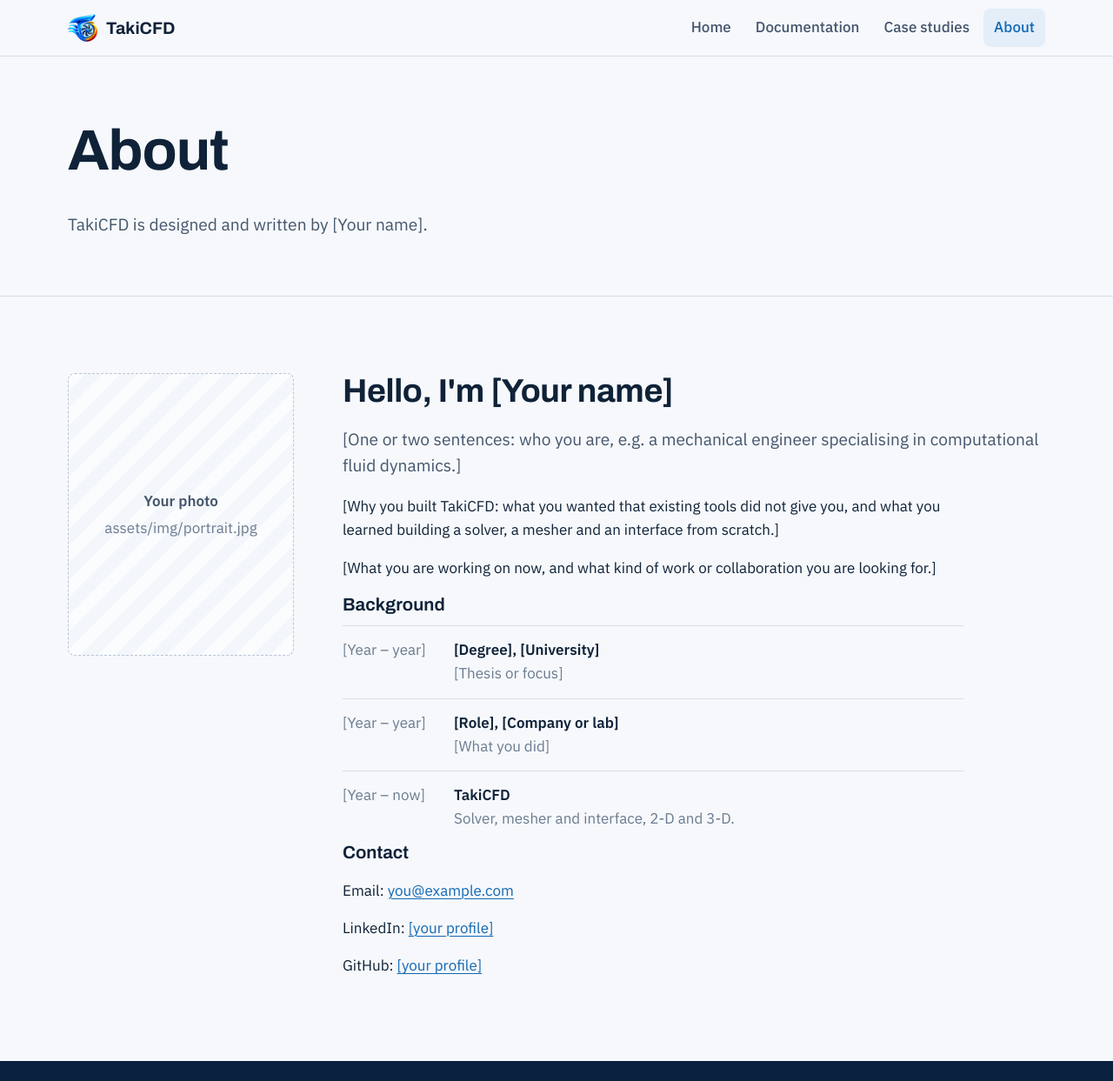
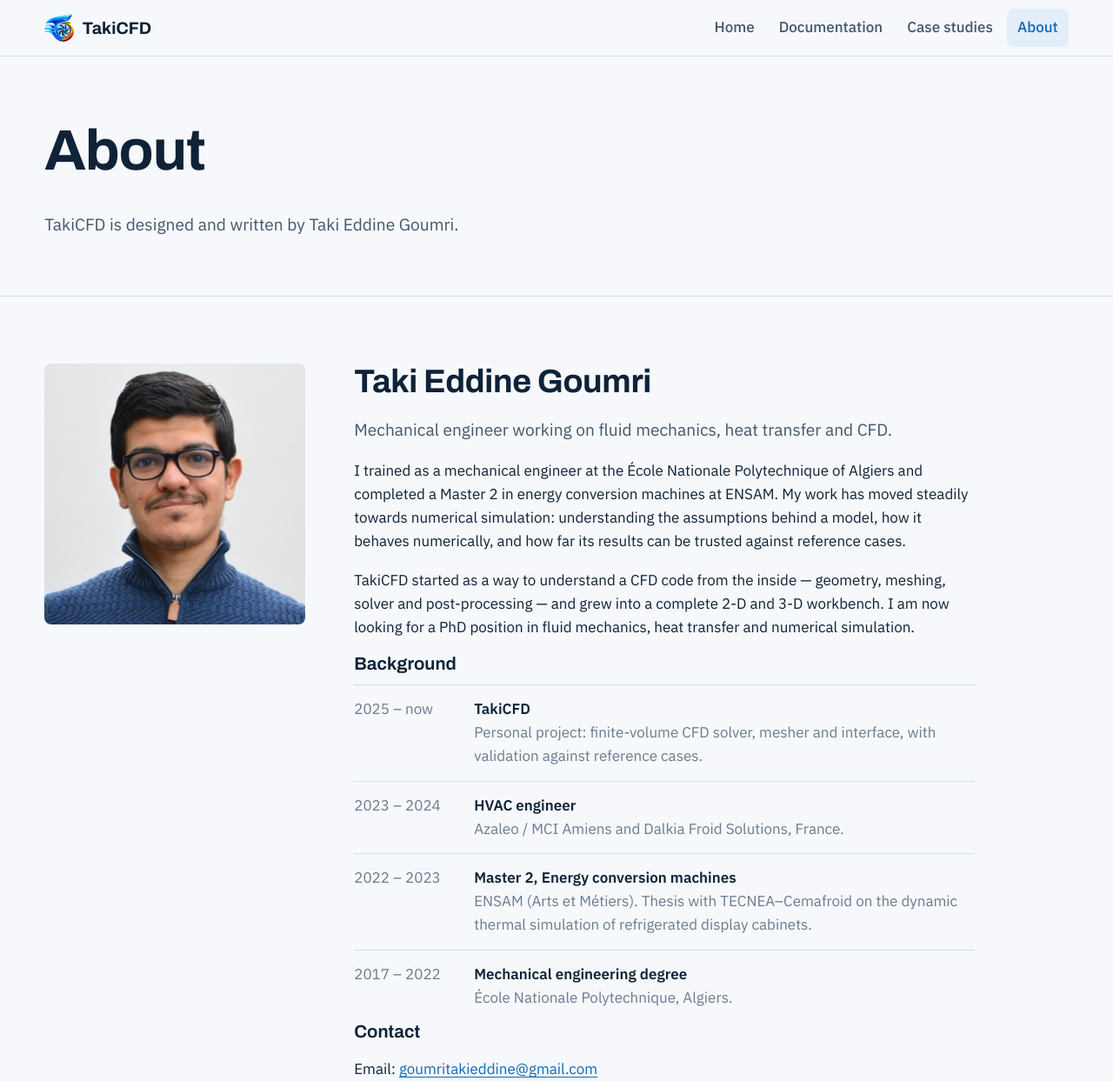
Before and after one commit to taki2023/CFD, a plain HTML site: page cfd_website/about.html in a window 1280 px wide. Shown: the top 1243 px of the page at 87% size. Drawn offline with Linux system fonts and the light colour scheme.

Commit message:
Add files via upload

```diff
--- a/cfd_website/about.html
+++ b/cfd_website/about.html
@@ -22,30 +22,31 @@
 
 <div class="page-head"><div class="wrap">
   <h1>About</h1>
-  <p class="lead">TakiCFD is designed and written by [Your name].</p>
+  <p class="lead">TakiCFD is designed and written by Taki Eddine Goumri.</p>
 </div></div>
 <section><div class="wrap about">
-  <!-- Replace with your photo: <img class="portrait" src="assets/img/portrait.jpg" alt="Portrait of [Your name]"> -->
-  <div class="portrait slot"><div><strong>Your photo</strong>assets/img/portrait.jpg</div></div>
+  <img class="portrait" src="assets/img/portrait.jpg" alt="Portrait of Taki Eddine Goumri" width="360" height="360">
   <div>
-    <h2>Hello, I'm [Your name]</h2>
-    <p class="lead">[One or two sentences: who you are, e.g. a mechanical engineer specialising in computational fluid dynamics.]</p>
-    <p>[Why you built TakiCFD: what you wanted that existing tools did not give you, and what you learned building a solver, a mesher
-      and an interface from scratch.]</p>
-    <p>[What you are working on now, and what kind of work or collaboration you are looking for.]</p>
+    <h2>Taki Eddine Goumri</h2>
+    <p class="lead">Mechanical engineer working on fluid mechanics, heat transfer and CFD.</p>
+    <p>I trained as a mechanical engineer at the École Nationale Polytechnique of Algiers and completed a Master 2 in energy
+      conversion machines at ENSAM. My work has moved steadily towards numerical simulation: understanding the assumptions behind
+      a model, how it behaves numerically, and how far its results can be trusted against reference cases.</p>
+    <p>TakiCFD started as a way to understand a CFD code from the inside — geometry, meshing, solver and post-processing — and grew
+      into a complete 2-D and 3-D workbench. I am now looking for a PhD position in fluid mechanics, heat transfer and numerical simulation.</p>
 
     <h3>Background</h3>
     <ol class="timeline">
-      <li><time>[Year – year]</time><div><strong>[Degree], [University]</strong><br><span class="muted">[Thesis or focus]</span></div></li>
-      <li><time>[Year – year]</time><div><strong>[Role], [Company or lab]</strong><br><span class="muted">[What you did]</span></div></li>
-      <li><time>[Year – now]</time><div><strong>TakiCFD</strong><br><span class="muted">Solver, mesher and interface, 2-D and 3-D.</span></div></li>
+      <li><time>2025 – now</time><div><strong>TakiCFD</strong><br><span class="muted">Personal project: finite-volume CFD solver, mesher and interface, with validation against reference cases.</span></div></li>
+      <li><time>2023 – 2024</time><div><strong>HVAC engineer</strong><br><span class="muted">Azaleo / MCI Amiens and Dalkia Froid Solutions, France.</span></div></li>
+      <li><time>2022 – 2023</time><div><strong>Master 2, Energy conversion machines</strong><br><span class="muted">ENSAM (Arts et Métiers). Thesis with TECNEA–Cemafroid on the dynamic thermal simulation of refrigerated display cabinets.</span></div></li>
+      <li><time>2017 – 2022</time><div><strong>Mechanical engineering degree</strong><br><span class="muted">École Nationale Polytechnique, Algiers.</span></div></li>
     </ol>
 
     <h3>Contact</h3>
     <ul class="contact-list">
-      <li>Email: <a href="mailto:you@example.com">you@example.com</a></li>
-      <li>LinkedIn: <a href="https://www.linkedin.com/">[your profile]</a></li>
-      <li>GitHub: <a href="https://github.com/">[your profile]</a></li>
+      <li>Email: <a href="mailto:goumritakieddine@gmail.com">goumritakieddine@gmail.com</a></li>
+      <li>GitHub: <a href="https://github.com/taki2023">github.com/taki2023</a></li>
     </ul>
   </div>
 </div></section>
@@ -55,7 +56,7 @@
   <div class="wrap">
     <div>
       <strong style="color:#fff">TakiCFD</strong> — a 2-D and 3-D finite-volume CFD workbench.<br>
-      © <span data-year>2026</span> [Your name]. All rights reserved.
+      © 2026 Taki Eddine Goumri.
     </div>
     <nav aria-label="Footer"><a href="index.html">Home</a><a href="docs.html">Documentation</a><a href="cases/index.html">Case studies</a><a href="about.html">About</a></nav>
   </div>
--- a/cfd_website/assets/css/style.css
+++ b/cfd_website/assets/css/style.css
@@ -21,7 +21,7 @@
   --f-mono: "IBM Plex Mono", Consolas, monospace;
 
   --measure: 70ch;
-  --wrap: 1180px;
+  --wrap: 1360px;
   --r-s: 4px;
   --r-m: 8px;
 }
@@ -29,9 +29,10 @@
 *, *::before, *::after { box-sizing: border-box; }
 html { scroll-behavior: smooth; }
 @media (prefers-reduced-motion: reduce) { html { scroll-behavior: auto; } }
+html { font-size: clamp(16px, 0.42vw + 10.5px, 20px); }   /* 16 px on phones → ~18.5 px on a 1920 px screen */
 body {
   margin: 0; background: var(--paper); color: var(--ink);
-  font: 400 17px/1.6 var(--f-body);
+  font: 400 1.0625rem/1.6 var(--f-body);
   -webkit-font-smoothing: antialiased; text-rendering: optimizeLegibility;
 }
 img { max-width: 100%; height: auto; display: block; }
@@ -55,21 +56,21 @@ kbd { border: 1px solid var(--line); border-bottom-width: 2px; border-radius: va
 pre { background: var(--deep); color: #dbe7f5; padding: 16px 18px; border-radius: var(--r-m); overflow-x: auto; line-height: 1.55; max-width: var(--measure); }
 pre code { background: none; padding: 0; color: inherit; }
 
-.wrap { max-width: var(--wrap); margin: 0 auto; padding: 0 28px; }
-section { padding: 88px 0; }
+.wrap { max-width: var(--wrap); margin: 0 auto; padding: 0 max(28px, 4vw); }
+section { padding: clamp(56px, 6vw, 112px) 0; }
 section + section { border-top: 1px solid var(--line); }
 
 /* ---------- header ---------- */
 .site-head { position: sticky; top: 0; z-index: 20; background: rgba(246, 248, 251, .92); backdrop-filter: blur(8px); border-bottom: 1px solid var(--line); }
-.site-head .wrap { display: flex; align-items: center; gap: 28px; height: 64px; }
+.site-head .wrap { display: flex; align-items: center; gap: 28px; height: 4rem; }
 .brand { display: flex; align-items: center; gap: 10px; text-decoration: none; color: var(--ink); font: 700 1.22rem var(--f-display); font-stretch: 110%; }
-.brand img { width: 34px; height: 34px; }
+.brand img { width: 2.1rem; height: 2.1rem; }
 .nav { display: flex; gap: 4px; margin-left: auto; }
 .nav a { color: var(--ink-2); text-decoration: none; font-weight: 500; padding: 8px 12px; border-radius: var(--r-m); }
 .nav a:hover { color: var(--ink); background: #e8eef5; }
 .nav a[aria-current="page"] { color: var(--flow); background: var(--flow-soft); }
 .nav-toggle { display: none; margin-left: auto; background: none; border: 1px solid var(--line); border-radius: var(--r-m); padding: 7px 10px; font: inherit; color: var(--ink); }
-@media (max-width: 760px) {
+@media (max-width: 52rem) {
   .nav-toggle { display: block; }
   .nav { display: none; position: absolute; top: 64px; left: 0; right: 0; flex-direction: column; background: var(--paper); border-bottom: 1px solid var(--line); padding: 8px 20px 16px; }
   .nav.open { display: flex; }
@@ -91,13 +92,13 @@ section + section { border-top: 1px solid var(--line); }
 .hero::after { content: ""; position: absolute; inset: 0; pointer-events: none;
   background: linear-gradient(90deg, rgba(11, 33, 64, .92) 0%, rgba(11, 33, 64, .78) 34%, rgba(11, 33, 64, 0) 56%); }
 .hero .wrap, .hero-note { z-index: 1; }
-@media (max-width: 760px) { .hero::after { background: rgba(11, 33, 64, .72); } }
-.hero .wrap { position: relative; padding-top: 120px; padding-bottom: 120px; min-height: min(86vh, 760px); display: flex; flex-direction: column; justify-content: center; pointer-events: none; }
+@media (max-width: 52rem) { .hero::after { background: rgba(11, 33, 64, .72); } }
+.hero .wrap { position: relative; padding-top: 6rem; padding-bottom: 6rem; min-height: min(88vh, 900px); display: flex; flex-direction: column; justify-content: center; pointer-events: none; }
 .hero .wrap > * { pointer-events: auto; }
-.hero h1 { color: #fff; max-width: 13ch; }
-.hero .lead { color: #b9cbe0; max-width: 46ch; }
-.hero-note { position: absolute; right: 28px; bottom: 18px; font-size: .8rem; color: #7f97b5; max-width: 40ch; text-align: right; }
-@media (max-width: 760px) { .hero-note { display: none; } }
+.hero h1 { color: #fff; max-width: 13ch; font-size: clamp(2.4rem, 5vw, 5rem); }
+.hero .lead { color: #c3d3e6; max-width: 46ch; font-size: 1.25rem; }
+.hero-note { position: absolute; right: max(28px, 4vw); bottom: 18px; font-size: .8rem; color: #7f97b5; max-width: 40ch; text-align: right; }
+@media (max-width: 52rem) { .hero-note { display: none; } }
 
 /* ---------- workflow (a real sequence: the six steps of the software) ---------- */
 .steps { list-style: none; padding: 0; margin: 40px 0 0; display: grid; grid-template-columns: repeat(6, 1fr); border-top: 2px solid var(--ink); counter-reset: step; }
@@ -147,7 +148,7 @@ section + section { border-top: 1px solid var(--line); }
 .crumbs a { color: var(--ink-3); }
 
 /* ---------- case page ---------- */
-.case-grid { display: grid; grid-template-columns: 220px minmax(0, 1fr); gap: 56px; padding-top: 56px; padding-bottom: 96px; }
+.case-grid { display: grid; grid-template-columns: 15rem minmax(0, 1fr); gap: 56px; padding-top: 56px; padding-bottom: 96px; }
 @media (max-width: 900px) { .case-grid { grid-template-columns: 1fr; gap: 0; } .toc { display: none; } }
 .toc { position: sticky; top: 92px; align-self: start; font-size: .93rem; }
 .toc ol, .toc ul { list-style: none; padding: 0; margin: 0; border-left: 2px solid var(--line); }
@@ -169,22 +170,22 @@ section + section { border-top: 1px solid var(--line); }
 .params dt { font-size: .82rem; color: var(--ink-3); }
 .params dd { margin: 0; font: 600 1.1rem var(--f-display); }
 
-.figure { margin: 24px 0; background: var(--surface); border: 1px solid var(--line); border-radius: var(--r-m); padding: 20px; max-width: 760px; }
+.figure { margin: 24px 0; background: var(--surface); border: 1px solid var(--line); border-radius: var(--r-m); padding: 20px; max-width: 52rem; }
 .figure svg { width: 100%; height: auto; display: block; }
 .figure figcaption { font-size: .9rem; color: var(--ink-3); margin-top: 12px; }
 .slot { display: grid; place-items: center; text-align: center; min-height: 260px; border: 1.5px dashed #b9c6d6; border-radius: var(--r-m); background: repeating-linear-gradient(135deg, #fafcfe 0 14px, #f3f6fa 14px 28px); color: var(--ink-3); padding: 24px; }
 .slot strong { display: block; color: var(--ink-2); font-weight: 600; margin-bottom: 4px; }
-.slots { display: grid; grid-template-columns: 1fr 1fr; gap: 20px; max-width: 760px; margin: 24px 0; }
+.slots { display: grid; grid-template-columns: 1fr 1fr; gap: 20px; max-width: 52rem; margin: 24px 0; }
 .slots .figure { margin: 0; }
 @media (max-width: 640px) { .slots { grid-template-columns: 1fr; } }
 
-table { border-collapse: collapse; width: 100%; max-width: 760px; font-size: .95rem; margin: 16px 0 8px; background: var(--surface); }
+table { border-collapse: collapse; width: 100%; max-width: 52rem; font-size: .95rem; margin: 16px 0 8px; background: var(--surface); }
 caption { text-align: left; font-size: .9rem; color: var(--ink-3); padding-bottom: 8px; }
 th, td { padding: 9px 14px; border-bottom: 1px solid var(--line); text-align: left; vertical-align: top; }
 th { font-weight: 600; background: #eef3f8; }
 td.num, th.num { text-align: right; font-variant-numeric: tabular-nums; }
 td.pending { color: #a3b0c0; text-align: right; }
-.table-scroll { overflow-x: auto; max-width: 760px; }
+.table-scroll { overflow-x: auto; max-width: 52rem; }
 
 .callout { border-left: 3px solid var(--flow); background: var(--flow-soft); padding: 14px 18px; border-radius: 0 var(--r-m) var(--r-m) 0; max-width: var(--measure); margin: 20px 0; }
 .callout p:last-child { margin-bottom: 0; }
@@ -192,16 +193,16 @@ td.pending { color: #a3b0c0; text-align: right; }
 .math { font-family: "Cambria Math", "STIX Two Math", Georgia, serif; font-size: 1.08em; white-space: nowrap; }
 .eq { display: block; margin: 14px 0; padding: 12px 18px; background: var(--surface); border: 1px solid var(--line); border-radius: var(--r-m); max-width: var(--measure); overflow-x: auto; font-family: "Cambria Math", "STIX Two Math", Georgia, serif; font-size: 1.12rem; }
 
-.next-prev { display: flex; justify-content: space-between; gap: 20px; border-top: 1px solid var(--line); padding-top: 24px; max-width: 760px; }
+.next-prev { display: flex; justify-content: space-between; gap: 20px; border-top: 1px solid var(--line); padding-top: 24px; max-width: 52rem; }
 .next-prev a { text-decoration: none; font-weight: 600; }
 .next-prev span { display: block; font-size: .85rem; color: var(--ink-3); font-weight: 400; }
 
 /* ---------- about ---------- */
-.about { display: grid; grid-template-columns: 260px 1fr; gap: 56px; align-items: start; }
-@media (max-width: 760px) { .about { grid-template-columns: 1fr; } }
-.portrait { aspect-ratio: 4 / 5; border-radius: var(--r-m); }
+.about { display: grid; grid-template-columns: minmax(200px, 300px) 1fr; gap: 56px; align-items: start; }
+@media (max-width: 52rem) { .about { grid-template-columns: 1fr; } }
+.portrait { width: 100%; aspect-ratio: 1; object-fit: cover; border-radius: var(--r-m); }
 .timeline { list-style: none; padding: 0; margin: 12px 0 0; max-width: var(--measure); }
-.timeline li { display: grid; grid-template-columns: 110px 1fr; gap: 18px; padding: 14px 0; border-top: 1px solid var(--line); }
+.timeline li { display: grid; grid-template-columns: 7.5rem 1fr; gap: 18px; padding: 14px 0; border-top: 1px solid var(--line); }
 .timeline time { color: var(--ink-3); font-variant-numeric: tabular-nums; }
 .contact-list { list-style: none; padding: 0; margin: 0; }
 .contact-list li { padding: 8px 0; }
@@ -211,3 +212,4 @@ td.pending { color: #a3b0c0; text-align: right; }
 .site-foot .wrap { display: flex; flex-wrap: wrap; gap: 24px 48px; justify-content: space-between; }
 .site-foot a { color: #d4e2f2; }
 .site-foot nav { display: flex; gap: 20px; flex-wrap: wrap; }
+@media (max-width: 560px) { .timeline li { grid-template-columns: 1fr; gap: 2px; } }
```
Also changed, not shown: cfd_website/cases/channel-flow.html (+1 -1 lines), cfd_website/cases/flow-over-cylinder.html (+1 -1 lines), cfd_website/cases/heat-exchanger.html (+1 -1 lines), cfd_website/cases/index.html (+1 -1 lines), cfd_website/cases/lid-driven-cavity.html (+1 -1 lines), cfd_website/docs.html (+1 -1 lines), cfd_website/index.html (+1 -1 lines), cfd_website/assets/img/portrait.jpg (added).
